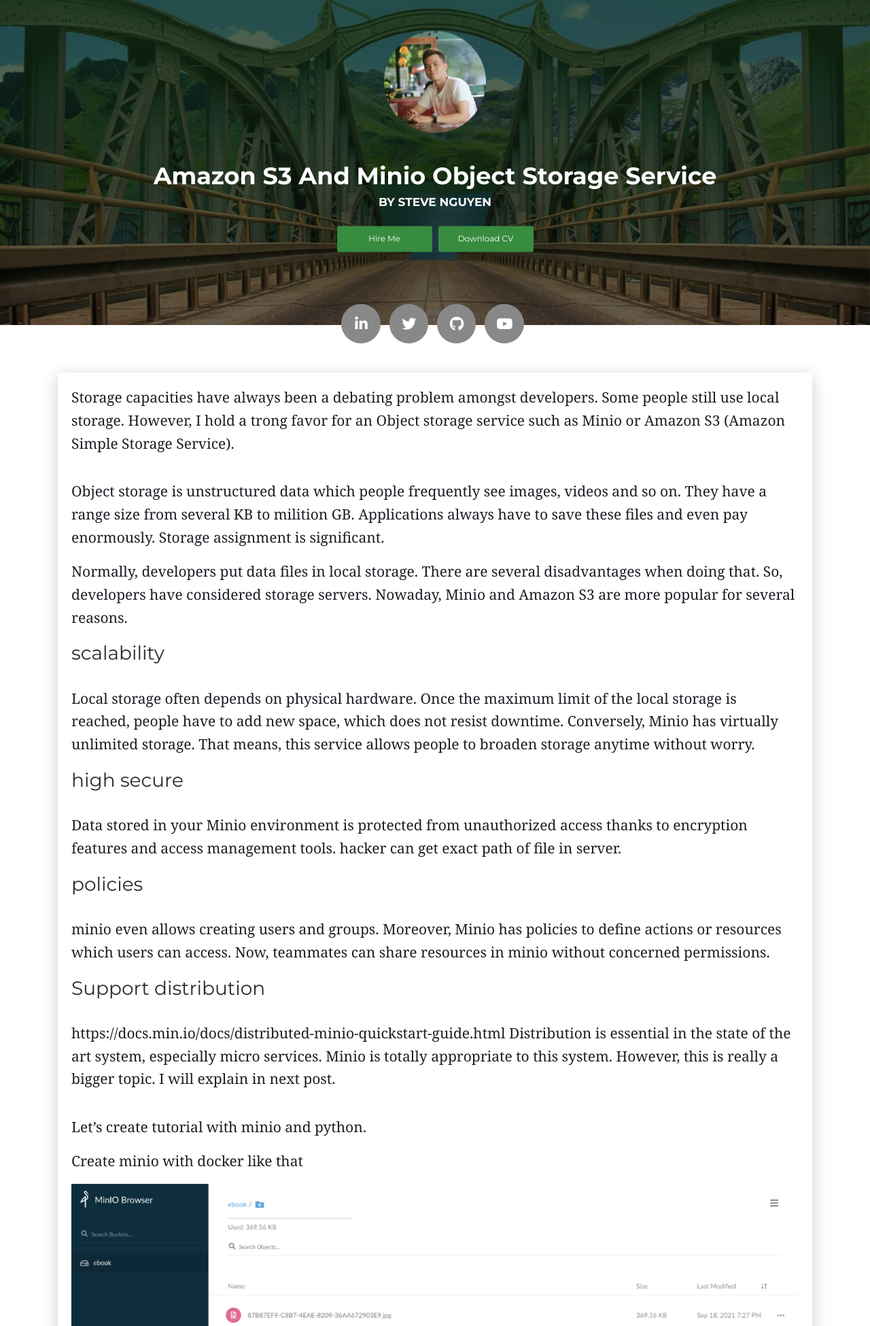
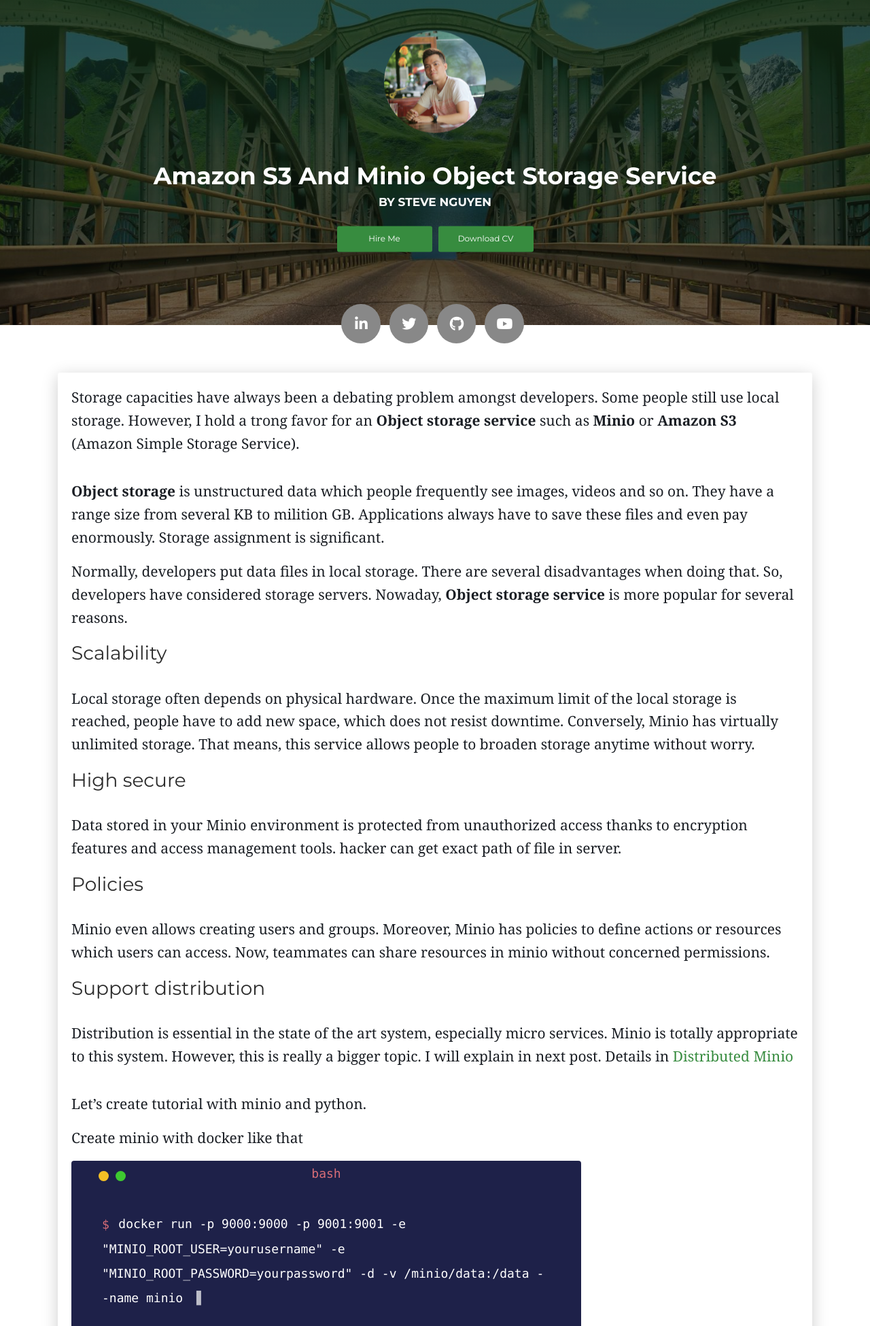
Before and after one commit to huyhoang1996vn/stevedev, a Django app: page /amazon-s3-and-minio-object-storage-service.html in a window 1280 px wide. Shown: the part 72-2022 px from the top of the page at 68% size. Run offline with Django 3.2, Linux system fonts and the light colour scheme; some libraries are stand-ins or nearby versions.

Commit message:
Fix content

```diff
--- a/templates/minio.html
+++ b/templates/minio.html
@@ -21,50 +21,68 @@
           <div class="card-body">
 
           <p>
-            Storage capacities have always been a debating problem amongst developers. Some people still use local storage. However, I hold a trong favor for an Object storage service such as Minio or Amazon S3 (Amazon Simple Storage Service).
+            Storage capacities have always been a debating problem amongst developers. Some people still use local storage. However, I hold a trong favor for an <span class="font-weight-bold">Object storage service</span> such as <span class="font-weight-bold">Minio</span> or <span class="font-weight-bold">Amazon S3</span> (Amazon Simple Storage Service).
           </p>
           <br>
           <p>
-            Object storage is unstructured data which people frequently see images, videos and so on. They have a range size from several KB to milition GB. Applications always have to save these files and even pay enormously. Storage assignment is significant.
+            <span class="font-weight-bold">Object storage</span> is unstructured data which people frequently see images, videos and so on. They have a range size from several KB to milition GB. Applications always have to save these files and even pay enormously. Storage assignment is significant.
           </p>
           <p>
-            Normally, developers put data files in local storage. There are several disadvantages when doing that. So, developers have considered storage servers. Nowaday, Minio and Amazon S3 are more popular for several reasons.
+            Normally, developers put data files in local storage. There are several disadvantages when doing that. So, developers have considered storage servers. Nowaday, <span class="font-weight-bold">Object storage service</span> is more popular for several reasons.
           </p>
           <h3>
-            scalability
+            Scalability
           </h3>
           <p>
             Local storage often depends on physical hardware. Once the maximum limit of the local storage is reached, people have to add new space, which does not resist downtime. Conversely, Minio has  virtually unlimited storage. That means, this service allows people to broaden storage anytime without worry.
           </p>
           <h3>
-            high secure
+            High secure
           </h3>
           <p>
             Data stored in your Minio environment is protected from unauthorized access thanks to encryption features and access management tools. hacker can get exact path of file in server.
           </p>
-          <h3>policies</h3>
+          <h3>Policies</h3>
           <p>
-            minio even allows creating users and groups. Moreover, Minio has policies to define actions or resources which users can access. Now, teammates can share resources in minio without concerned permissions.
+            Minio even allows creating users and groups. Moreover, Minio has policies to define actions or resources which users can access. Now, teammates can share resources in minio without concerned permissions.
           </p>
           <h3>Support distribution</h3>
           <p>
-            https://docs.min.io/docs/distributed-minio-quickstart-guide.html
-            Distribution is essential in the state of the art system, especially micro services. Minio is totally appropriate to this system. However, this is really a bigger topic. I will explain in next post.
+            Distribution is essential in the state of the art system, especially micro services. Minio is totally appropriate to this system. However, this is really a bigger topic. I will explain in next post. Details in <a href="https://docs.min.io/docs/distributed-minio-quickstart-guide.html" target="_blank">Distributed Minio</a>
           </p>
           <br>
           <p>Let’s create tutorial with minio and python.</p>
           <p>Create minio with docker like that</p>
+          <div class="termy" data-termynal data-ty-typeDelay="40" data-ty-lineDelay="1000">
+              <span data-ty="input">docker run -p 9000:9000 -p 9001:9001  -e "MINIO_ROOT_USER=yourusername"   -e "MINIO_ROOT_PASSWORD=yourpassword" -d -v /minio/data:/data  --name minio minio/minio server /data</span>
+          </div>
+          <br>
+          <br>
           <p>
               <img src="{{ STATIC_URL }}images/minio.png" alt="Minio"/>
           </p>
           <br>
           <p>Another Minio image</p>
+          <div class="termy1" data-termynal data-ty-typeDelay="40" data-ty-lineDelay="1000">
+              <span data-ty="input">docker run \
+                -p 9000:9000 \
+                -p 9001:9001 \
+                --name minio-server \
+                -d \
+                -v /minio-server/data:/data \
+                -e "MINIO_ROOT_USER=yourusername" \
+                -e "MINIO_ROOT_PASSWORD=yourpassword" \
+                quay.io/minio/minio server /data --console-address ":9001"
+              </span>
+          </div>
+          <br>
+          <br>
           <p>
               <img src="{{ STATIC_URL }}images/minio-console.png" alt="Minio Console"/>
           </p>
           <br>
           <p>
-            On the other hand, Mino support python completely in the office document https://docs.min.io/docs/python-client-api-reference.html
+            On the other hand, Mino support python completely in the office document <a href="https://docs.min.io/docs/python-client-api-reference.html" target="_blank">python-client-api</a>
 
           developers just follow and enjoy it. For example:
           </p>
```
Also changed, not shown: templates/oauth.html (+7 -7 lines).
